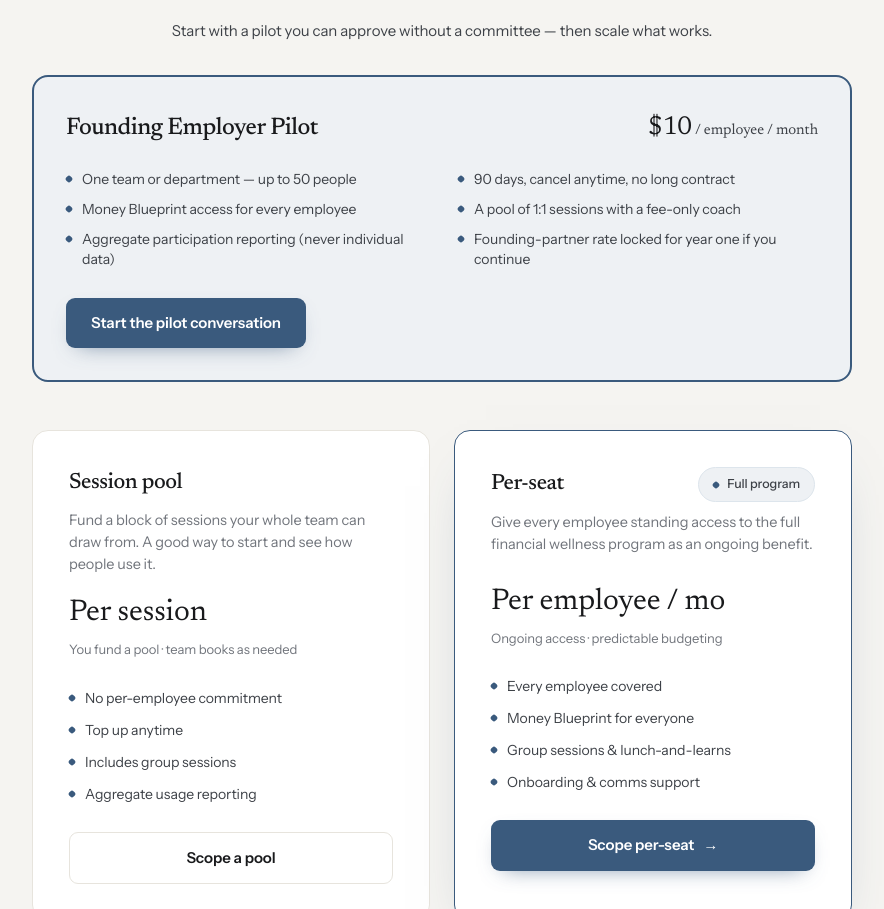
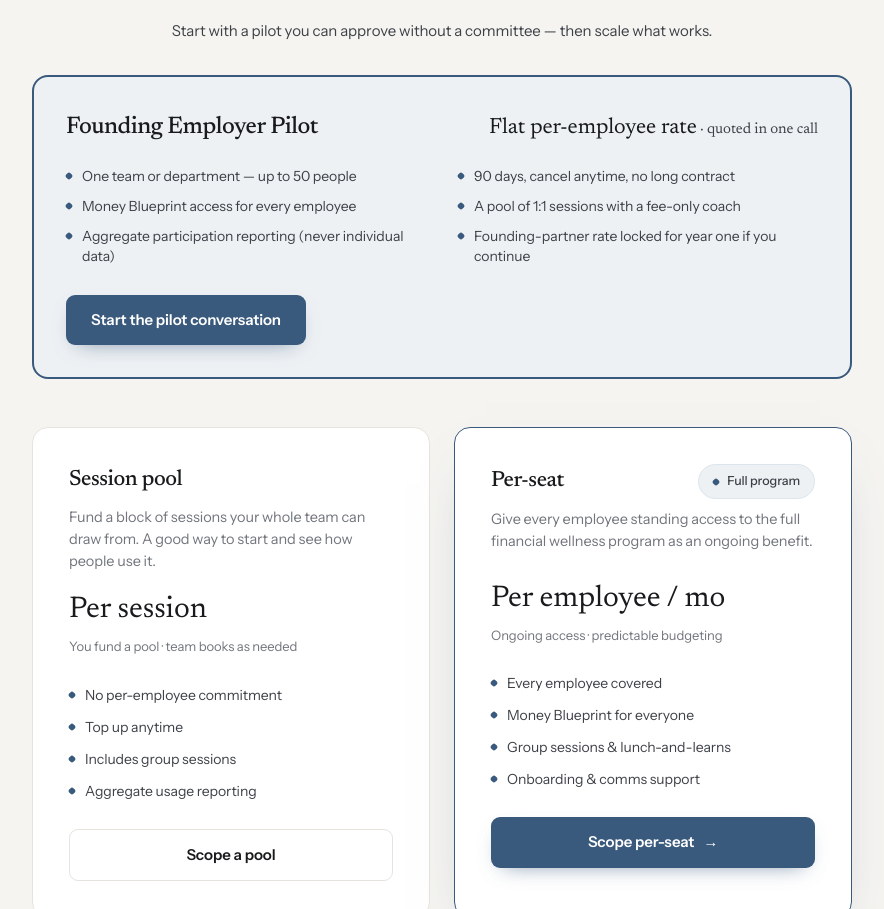
Before and after one commit to tonydoble-cpu/12th-and-good, a Next.js app: page /employers in a window 1280 px wide. Shown: the part 4441-5350 px from the top of the page, without its empty margins (198-1082 px from the left). Built offline with nearby package versions, Linux system fonts and the light colour scheme.

Commit message:
Add files via upload

```diff
--- a/app/employers/page.tsx
+++ b/app/employers/page.tsx
@@ -340,8 +340,9 @@ export default function EmployersPage() {
               <h3 className="font-display text-[24px] font-medium text-ink">
                 Founding Employer Pilot
               </h3>
-              <p className="font-display text-[26px] text-ink">
-                $10<span className="text-[15px] text-ink-2"> / employee / month</span>
+              <p className="font-display text-[22px] text-ink">
+                Flat per-employee rate
+                <span className="text-[15px] text-ink-2"> · quoted in one call</span>
               </p>
             </div>
             <ul className="mt-4 grid grid-cols-1 gap-x-8 sm:grid-cols-2 text-sm text-ink-2">
```
